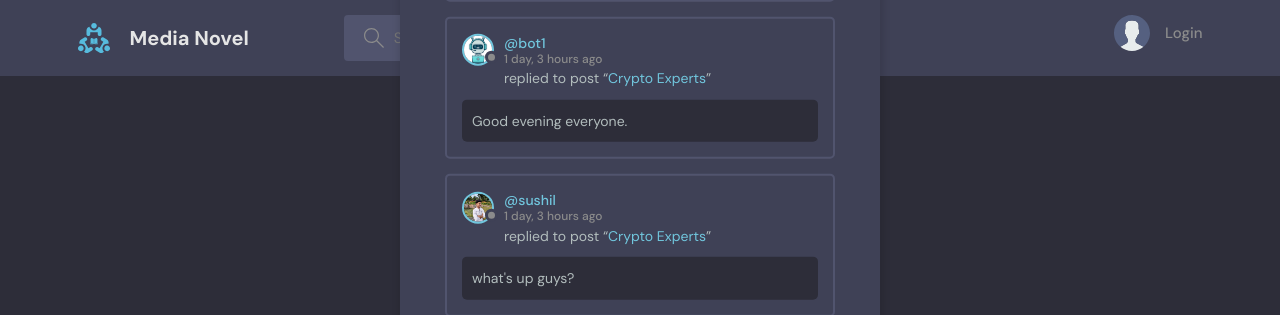
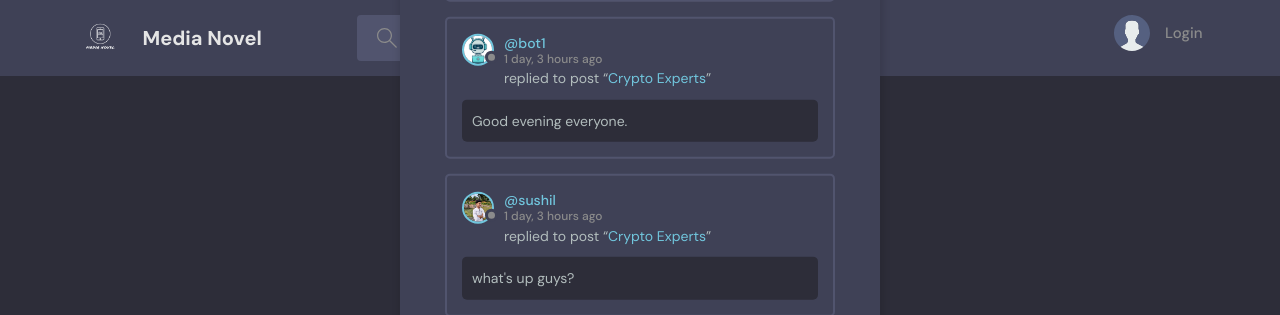
Before and after one commit to Sushil211/Media-Novel, a Django app: page /activity/ in a window 1280 px wide. Shown: the top 315 px of the page. Run offline with Django 3.2, Linux system fonts and the light colour scheme; data comes from the database, SQL or seed files in the repository; both versions use the stored data as it was after the commit.

Commit message:
minor fixes

```diff
--- a/base/views.py
+++ b/base/views.py
@@ -16,7 +16,7 @@ def loginView(request):
         return redirect('home')
 
     if request.method == 'POST':
-        email = request.POST.get('email').lower()
+        email = request.POST.get('email')
         password = request.POST.get('password')
 
         try:
--- a/templates/main.html
+++ b/templates/main.html
@@ -5,7 +5,11 @@
     <meta charset="UTF-8" />
     <meta http-equiv="X-UA-Compatible" content="IE=edge" />
     <meta name="viewport" content="width=device-width, initial-scale=1.0" />
-    <link rel="shortcut icon" href="assets/favicon.ico" type="image/x-icon" />
+    <link
+      rel="shortcut icon"
+      href="{% static 'images/MediaNovel_logos_black.png' %}"
+      type="image/x-icon"
+    />
     <link rel="stylesheet" href="{% static 'styles/style.css' %}" />
     <title>Media Novel - The Next Gen Digital Platform</title>
   </head>
--- a/templates/navbar.html
+++ b/templates/navbar.html
@@ -3,7 +3,10 @@
 <header class="header header--loggedIn">
   <div class="container">
     <a href="{% url 'home' %}" class="header__logo">
-      <img src="{% static 'images/logo.svg' %}" />
+      <img
+        src="{% static 'images/MediaNovel_logos_white.png' %}"
+        style="width: 45px; height: 45px"
+      />
       <h1>Media Novel</h1>
     </a>
     <form class="header__search" action="{% url 'home' %}">
```
Also changed, not shown: db.sqlite3, static/images/MediaNovel_logos_black.png (added), static/images/MediaNovel_logos_white.png (added).
